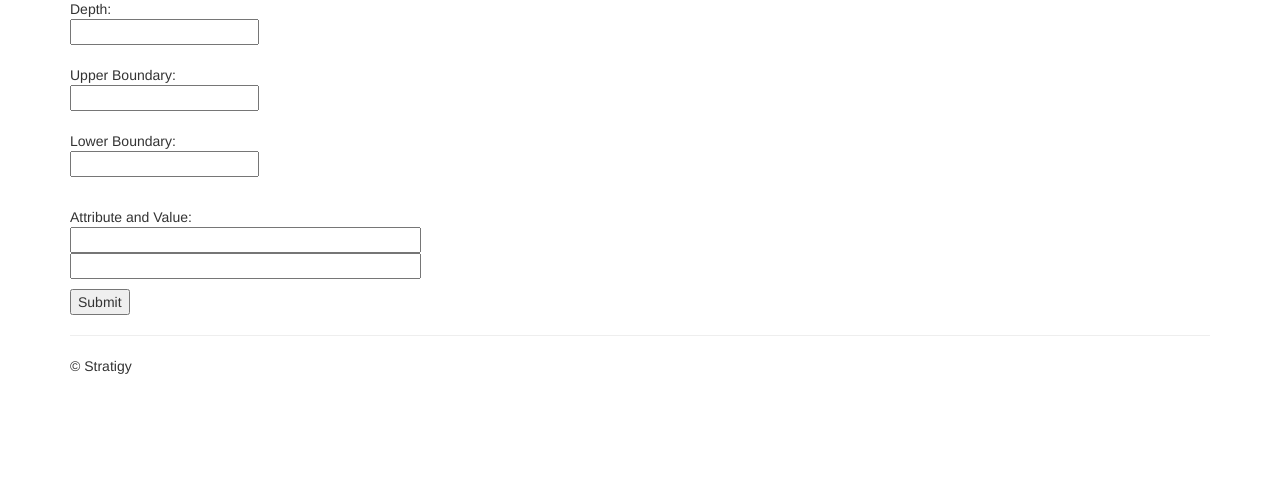
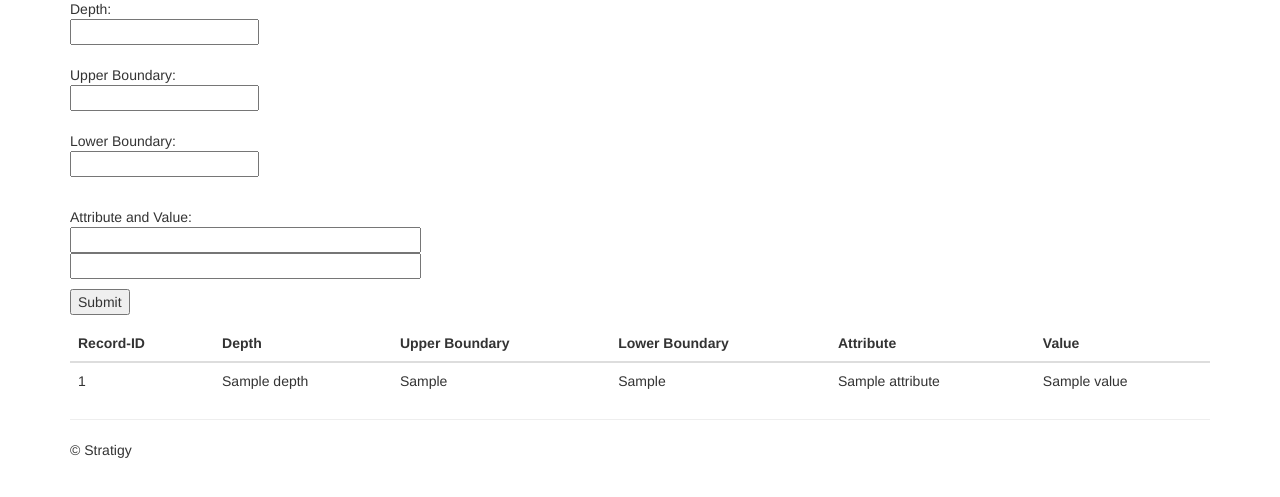
Before and after one commit to dkerkow/stratigy, a Flask app: template app/templates/edit_site.html in a window 1280 px wide. Shown: the part 155-652 px from the top of the page. Run offline with Flask 2, Linux system fonts and the light colour scheme; tables that the repository leaves empty hold one stand-in row (values such as "Sample post"); the template is opened without the code that fills it: values that come from a table or form of the project are taken from there, most other values are stand-ins (such as "Sample title", 1, 10 or a date in 2020); parts of the project's set-up code (start-up, migrations or seed data) failed here and were passed over; some libraries are stand-ins or nearby versions.

Commit message:
add table of existing records to view '/edit/<int:site_id>'

```diff
--- a/app/controllers.py
+++ b/app/controllers.py
@@ -77,4 +77,5 @@ def edit(site_id=None):
     except:
         return render_template('404.html'), 404
     else:
-        return render_template('edit_site.html', form=form, site=site)
+        records = Record.query.filter_by(site_id=site_id)
+        return render_template('edit_site.html', form=form, site=site, records=records)
--- a/app/templates/edit_site.html
+++ b/app/templates/edit_site.html
@@ -7,7 +7,7 @@
 
     Description, comments
 
-
+    <!-- Form -->
     <form action="{{ url_for('edit', site_id=site.id) }}" method="post">
         {{ form.hidden_tag() }}
 
@@ -47,4 +47,30 @@
         </p>
     </form>
 
+    <!-- Table -->
+    <table class="table table-hover">
+      <thead>
+        <tr>
+          <th scope="col">Record-ID</th>
+          <th scope="col">Depth</th>
+          <th scope="col">Upper Boundary</th>
+          <th scope="col">Lower Boundary</th>
+          <th scope="col">Attribute</th>
+          <th scope="col">Value</th>
+        </tr>
+      </thead>
+      <tbody>
+        {% for record in records %}
+        <tr valign="top">
+          <td>{{ record.id }}</td>
+          <td>{{ record.depth }}</td>
+          <td>{{ record.upper_boundary }}</td>
+          <td>{{ record.lower_boundary }}</td>
+          <td>{{ record.attribute }}</td>
+          <td>{{ record.value }}</td>
+        </tr>
+        {% endfor %}
+      </tbody>
+    </table>
+
 {% endblock %}
```
